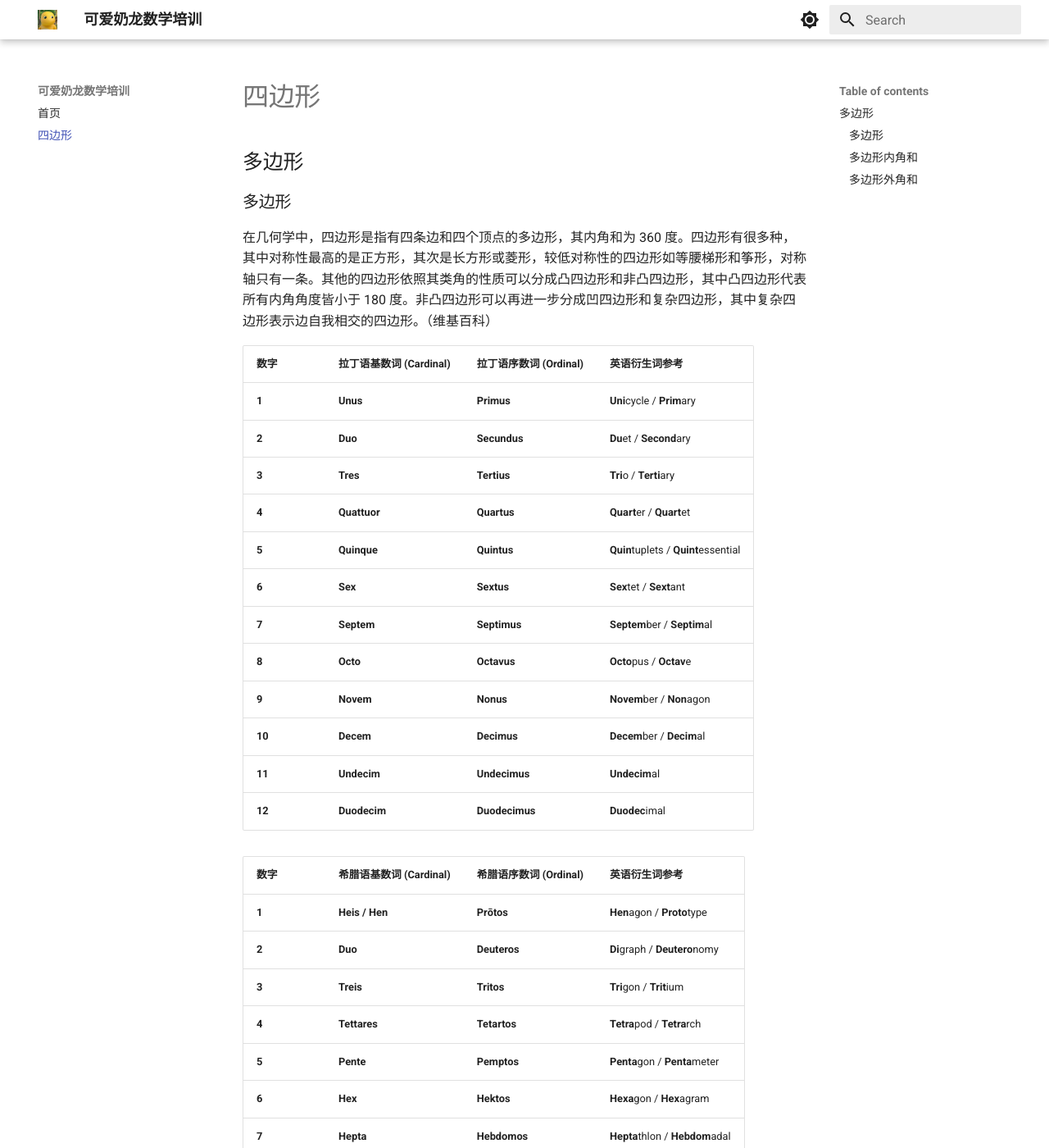
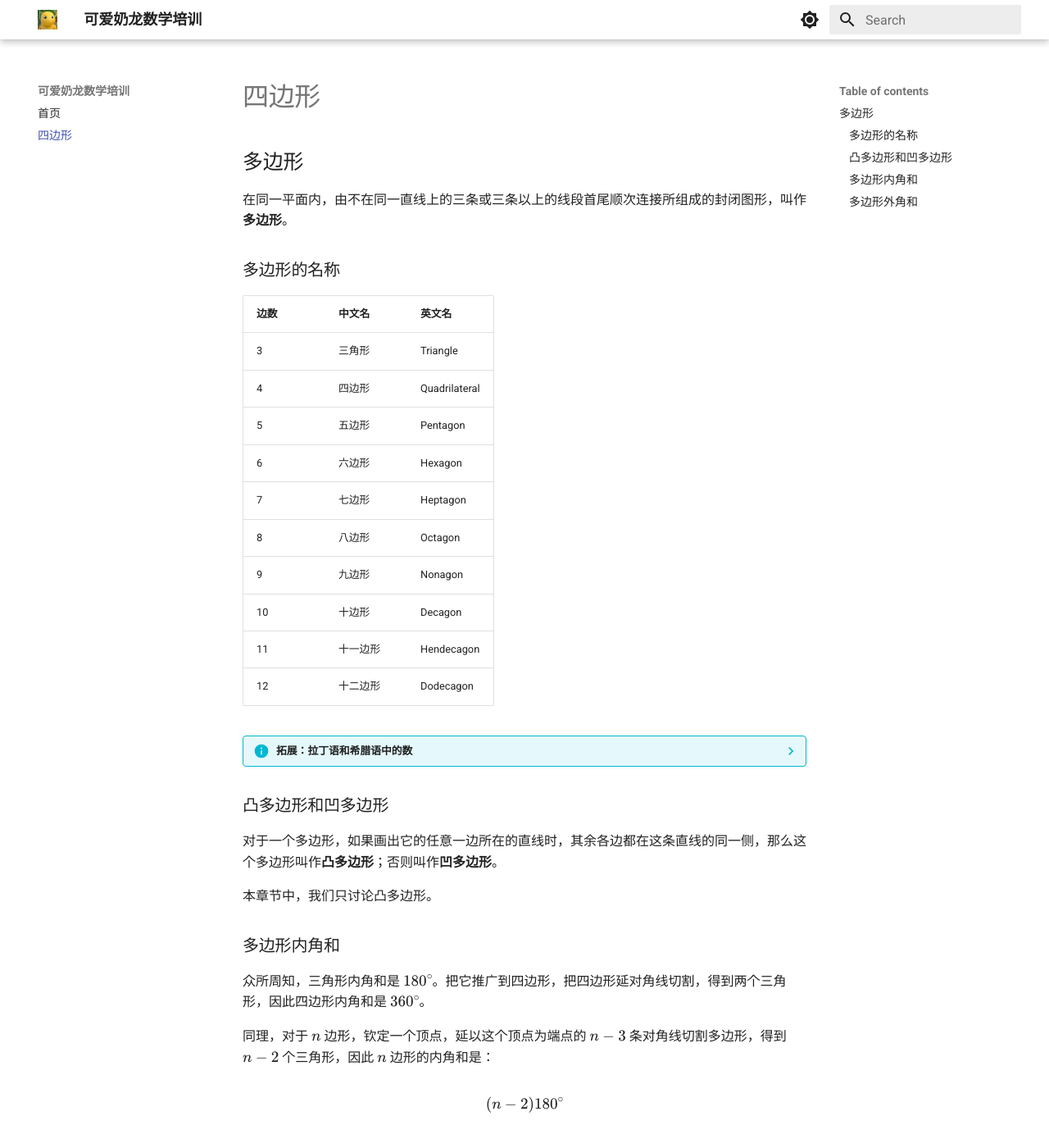
Before and after one commit to Pagius5/G8_Math, an MkDocs documentation site: the page built from docs/quad.md, in a window 1280 px wide and 1400 px high. Shown: the whole window at 82% size. Built offline with MkDocs 1.6.1 and Material for MkDocs 9.7.7, drawn with Linux system fonts in a browser that asks for light colours; some of the changed text lies outside the part shown.

Commit message:
改进排版，增加多边形的定义、凸多边形和凹多边形

```diff
--- a/docs/quad.md
+++ b/docs/quad.md
@@ -2,52 +2,60 @@
 
 ## 多边形
 
-### 多边形
+在同一平面内，由不在同一直线上的三条或三条以上的线段首尾顺次连接所组成的封闭图形，叫作**多边形**。
 
-在几何学中，四边形是指有四条边和四个顶点的多边形，其内角和为 360 度。四边形有很多种，其中对称性最高的是正方形，其次是长方形或菱形，较低对称性的四边形如等腰梯形和筝形，对称轴只有一条。其他的四边形依照其类角的性质可以分成凸四边形和非凸四边形，其中凸四边形代表所有内角角度皆小于 180 度。非凸四边形可以再进一步分成凹四边形和复杂四边形，其中复杂四边形表示边自我相交的四边形。（维基百科）
+### 多边形的名称
 
-| 数字 | 拉丁语基数词 (Cardinal) | 拉丁语序数词 (Ordinal) | 英语衍生词参考 |
-| :--- | :--- | :--- | :--- |
-| **1** | **Unus** | **Primus** | **Uni**cycle / **Prim**ary |
-| **2** | **Duo** | **Secundus** | **Du**et / **Second**ary |
-| **3** | **Tres** | **Tertius** | **Tri**o / **Terti**ary |
-| **4** | **Quattuor** | **Quartus** | **Quart**er / **Quart**et |
-| **5** | **Quinque** | **Quintus** | **Quin**tuplets / **Quint**essential |
-| **6** | **Sex** | **Sextus** | **Sex**tet / **Sext**ant |
-| **7** | **Septem** | **Septimus** | **Septem**ber / **Septim**al |
-| **8** | **Octo** | **Octavus** | **Octo**pus / **Octav**e |
-| **9** | **Novem** | **Nonus** | **Novem**ber / **Non**agon |
-| **10** | **Decem** | **Decimus** | **Decem**ber / **Decim**al |
-| **11** | **Undecim** | **Undecimus** | **Undecim**al |
-| **12** | **Duodecim** | **Duodecimus** | **Duodec**imal |
+| 边数 | 中文名 | 英文名 |
+| :--- | :--- | :--- |
+| 3 | 三角形 | Triangle |
+| 4 | 四边形 | Quadrilateral |
+| 5 | 五边形 | Pentagon |
+| 6 | 六边形 | Hexagon |
+| 7 | 七边形 | Heptagon |
+| 8 | 八边形 | Octagon |
+| 9 | 九边形 | Nonagon |
+| 10 | 十边形 | Decagon |
+| 11 | 十一边形 | Hendecagon |
+| 12 | 十二边形 | Dodecagon |
 
-| 数字 | 希腊语基数词 (Cardinal) | 希腊语序数词 (Ordinal) | 英语衍生词参考 |
-| :--- | :--- | :--- | :--- |
-| **1** | **Heis / Hen** | **Prōtos** | **Hen**agon / **Proto**type |
-| **2** | **Duo** | **Deuteros** | **Di**graph / **Deutero**nomy |
-| **3** | **Treis** | **Tritos** | **Tri**gon / **Trit**ium |
-| **4** | **Tettares** | **Tetartos** | **Tetra**pod / **Tetra**rch |
-| **5** | **Pente** | **Pemptos** | **Penta**gon / **Penta**meter |
-| **6** | **Hex** | **Hektos** | **Hexa**gon / **Hex**agram |
-| **7** | **Hepta** | **Hebdomos** | **Hepta**thlon / **Hebdom**adal |
-| **8** | **Oktō** | **Ogdoos** | **Octo**gon / **Ogdoa**d |
-| **9** | **Ennea** | **Enatos** | **Ennea**gon / **Ennea**d |
-| **10** | **Deka** | **Dekatos** | **Deca**gon / **Deca**logue |
-| **11** | **Hendeka** | **Hendekatos** | **Hendeca**gon |
-| **12** | **Dōdeka** | **Dōdekatos** | **Dodeca**hedron |
+??? info "拓展：拉丁语和希腊语中的数"
 
-| 边数 | Common Name | 常用名系统 | 正规希腊语多边形名 | 希腊语基数词原形 |
-| :--- | :--- | :--- | :--- | :--- |
-| **3** | **Triangle** | 拉丁语 | **Trigon** | **treis** |
-| **4** | **Quadrilateral** | 拉丁语 | **Tetragon** | **tettares** |
-| **5** | **Pentagon** | 希腊语 | **/** | **pente** |
-| **6** | **Hexagon** | 希腊语 | **/** | **hex** |
-| **7** | **Heptagon** | 希腊语 | **/** | **hepta** |
-| **8** | **Octagon** | 希腊语 | **/** | **okto** |
-| **9** | **Nonagon** | 混合 | ✨ **ENNEAGON** ✨ | **ennea** |
-| **10** | **Decagon** | 希腊语 | **/** | **deka** |
-| **11** | **Hendecagon** | 希腊语 | **/** | **hendeka** |
-| **12** | **Dodecagon** | 希腊语 | **/** | **dodeka** |
+    | 数 | 拉丁语基数词 (Cardinal) | 拉丁语序数词 (Ordinal) | 英语衍生词参考 |
+    | :--- | :--- | :--- | :--- |
+    | 1 | Unus | Primus | Unicycle / Primary |
+    | 2 | Duo | Secundus | Duet / Secondary |
+    | 3 | Tres | Tertius | Trio / Tertiary |
+    | 4 | Quattuor | Quartus | Quarter / Quartet |
+    | 5 | Quinque | Quintus | Quintuplets / Quintessential |
+    | 6 | Sex | Sextus | Sextet / Sextant |
+    | 7 | Septem | Septimus | September / Septimal |
+    | 8 | Octo | Octavus | Octopus / Octave |
+    | 9 | Novem | Nonus | November / Nonagon |
+    | 10 | Decem | Decimus | December / Decimal |
+    | 11 | Undecim | Undecimus | Undecimal |
+    | 12 | Duodecim | Duodecimus | Duodecimal |
+
+    | 数 | 希腊语基数词 (Cardinal) | 希腊语序数词 (Ordinal) | 英语衍生词参考 |
+    | :--- | :--- | :--- | :--- |
+    | 1 | Heis / Hen | Prōtos | Henagon / Prototype |
+    | 2 | Duo | Deuteros | Digraph / Deuteronomy |
+    | 3 | Treis | Tritos | Trigon / Tritium |
+    | 4 | Tettares | Tetartos | Tetrapod / Tetrarch |
+    | 5 | Pente | Pemptos | Pentagon / Pentameter |
+    | 6 | Hex | Hektos | Hexagon / Hexagram |
+    | 7 | Hepta | Hebdomos | Heptathlon / Hebdomadal |
+    | 8 | Oktō | Ogdoos | Octogon / Ogdoad |
+    | 9 | Ennea | Enatos | Enneagon / Ennead |
+    | 10 | Deka | Dekatos | Decagon / Decalogue |
+    | 11 | Hendeka | Hendekatos | Hendecagon |
+    | 12 | Dōdeka | Dōdekatos | Dodecahedron |
+
+### 凸多边形和凹多边形
+
+对于一个多边形，如果画出它的任意一边所在的直线时，其余各边都在这条直线的同一侧，那么这个多边形叫作**凸多边形**；否则叫作**凹多边形**。
+
+本章节中，我们只讨论凸多边形。
 
 ### 多边形内角和
 
```
Also changed, not shown: site/quad/index.html, site/search/search_index.json.
